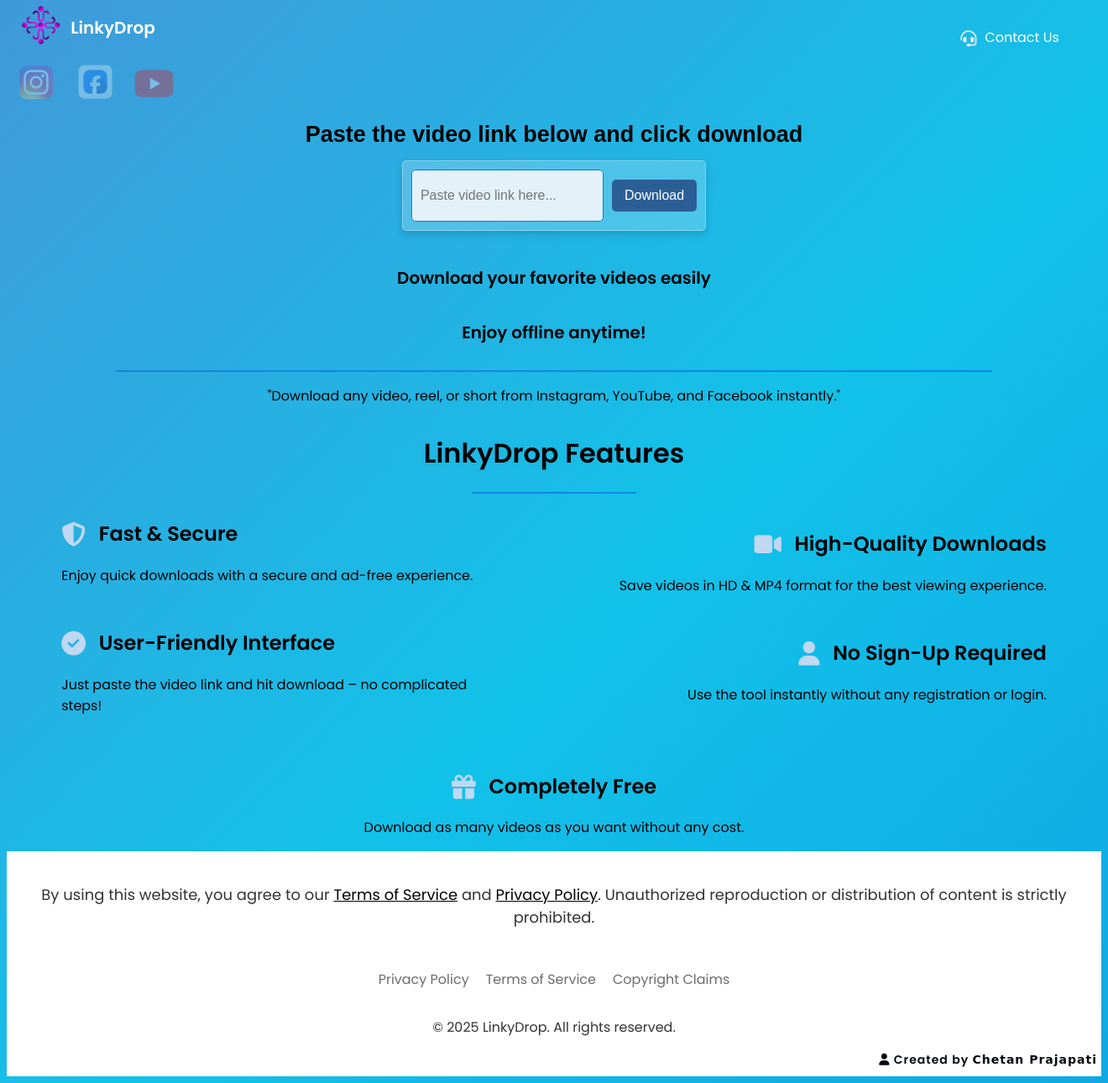
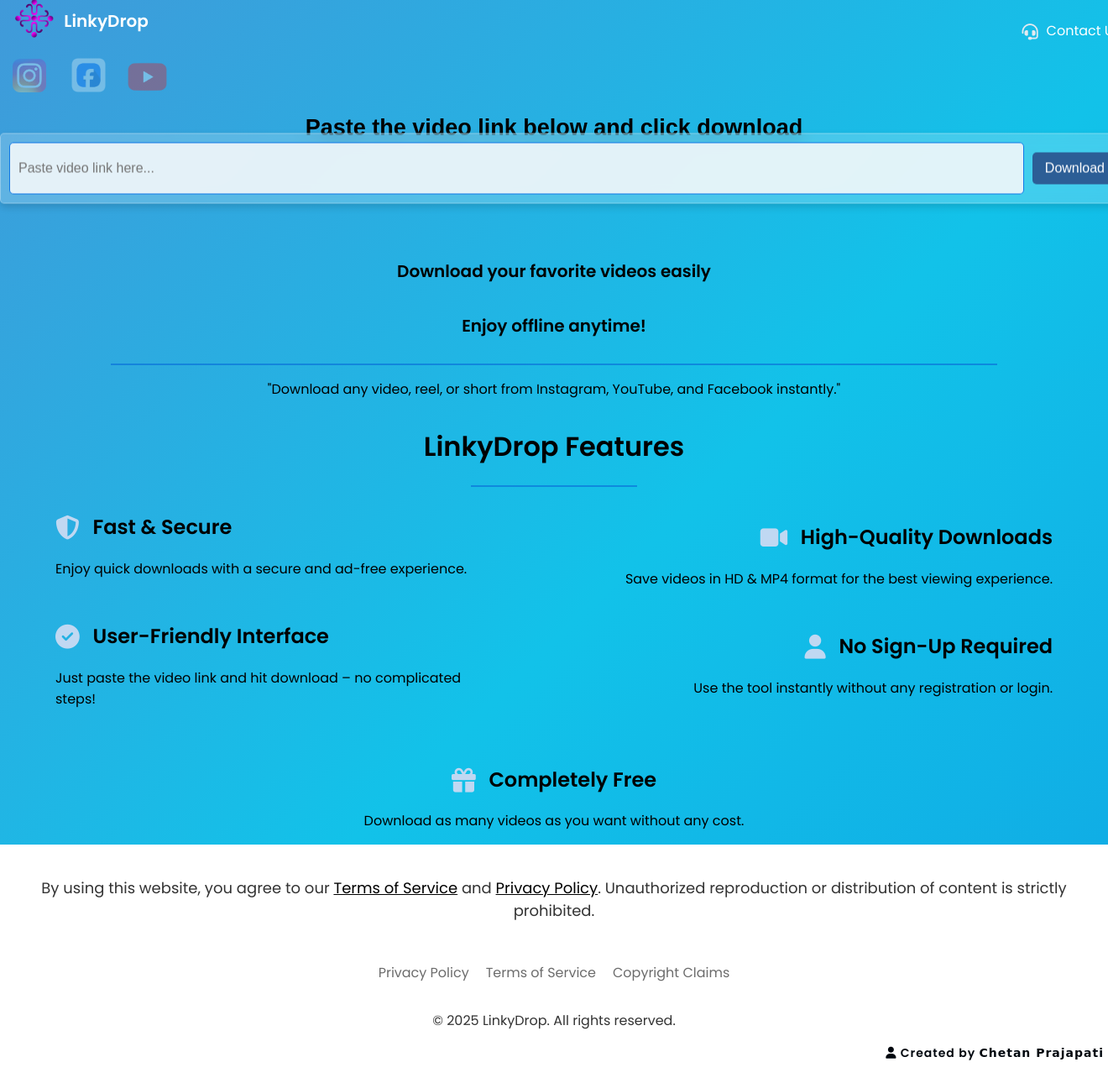
Before and after one commit to chetan929/LinkyDrop, a Django app: page / in a window 1320 px wide; the page is wider, and only the part inside the window is pictured. Shown: that part at 84% size. After the commit the page ends 1263 px from the top of that part, so only its background shows below. Run offline with Django 5.2, Linux system fonts and the light colour scheme.

Commit message:
Updated CSS for layout and design fixes

```diff
--- a/linky/static/css/home.css
+++ b/linky/static/css/home.css
@@ -19,13 +19,14 @@ body {
     background-size: 400% 400%;
     animation: gradientBG 12s ease infinite;
     font-family: 'Poppins', sans-serif;
+    margin: 0;
+    padding: 0;
 }
 
 /* Navbar */
-/* Navbar */
 .navbar {
     height: 50px;
-    width: 95%;
+    width: 100%;
     color: white;
     display: flex;
     justify-content: space-between;
@@ -52,7 +53,6 @@ body {
     font-weight: 600;
     color: white;
 }
-
 
 /* Support */
 .support {
@@ -111,13 +111,14 @@ body {
     display: flex;
     justify-content: center;
     align-items: center;
-    max-width: 400px;
+    max-width: 100%;
+    width: 100%;
     padding: 10px;
     border-radius: 5px;
     background: rgba(255, 255, 255, 0.2);
     box-shadow: 0px 4px 10px rgba(0, 0, 0, 0.15);
     gap: 10px;
-    margin: 50px auto 0;
+    margin: 0 auto 15px; /* Adjust the margin */
     backdrop-filter: blur(10px);
     border: 1px solid rgba(255, 255, 255, 0.3);
 }
@@ -198,7 +199,7 @@ button:hover {
 #download-message,
 .p1,
 .p2 {
-    width: 50%;
+    width: 80%; /* Adjust width to 80% */
     display: flex;
     justify-content: center;
     align-items: center;
```
